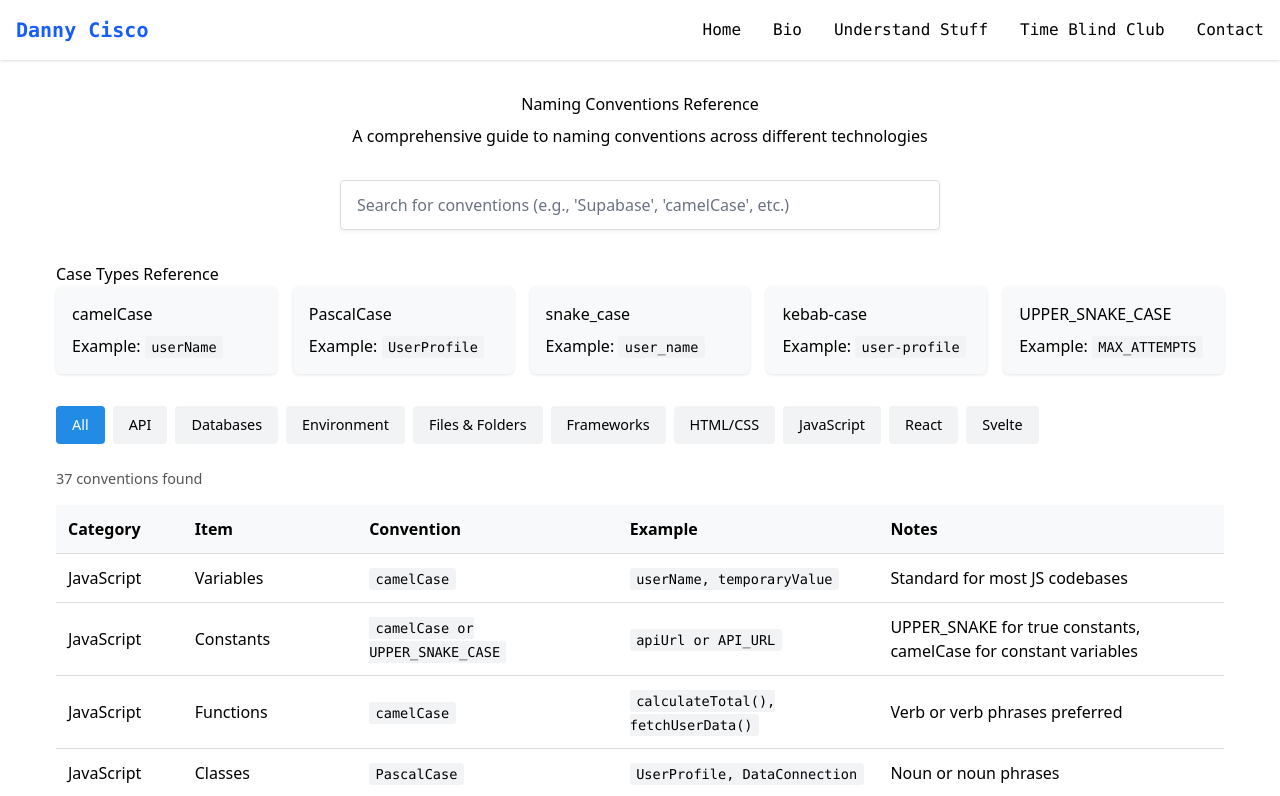
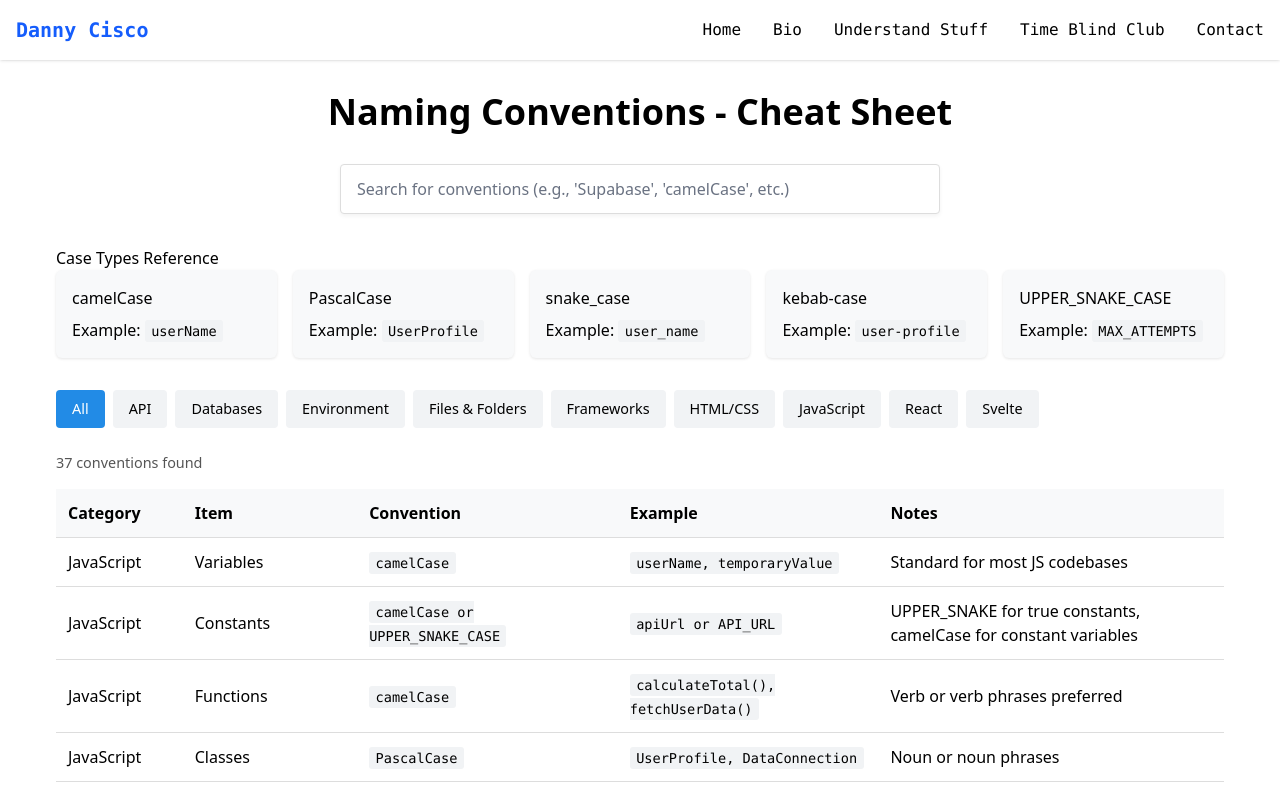
Before and after one commit to Danny-Cisco/danny-cisco, a SvelteKit app: page /understand-stuff/naming-conventions in a window 1280 px wide. Shown: the top 796 px of the page. Built offline with nearby package versions, Linux system fonts and the light colour scheme.

Commit message:
naming conv done

```diff
--- a/src/routes/understand-stuff/naming-conventions/+page.svelte
+++ b/src/routes/understand-stuff/naming-conventions/+page.svelte
@@ -352,8 +352,7 @@
 
 <main class="container">
 	<header>
-		<h1>Naming Conventions Reference</h1>
-		<p>A comprehensive guide to naming conventions across different technologies</p>
+		<h1 class="text-4xl font-bold">Naming Conventions - Cheat Sheet</h1>
 
 		<div class="search-container">
 			<input
```
